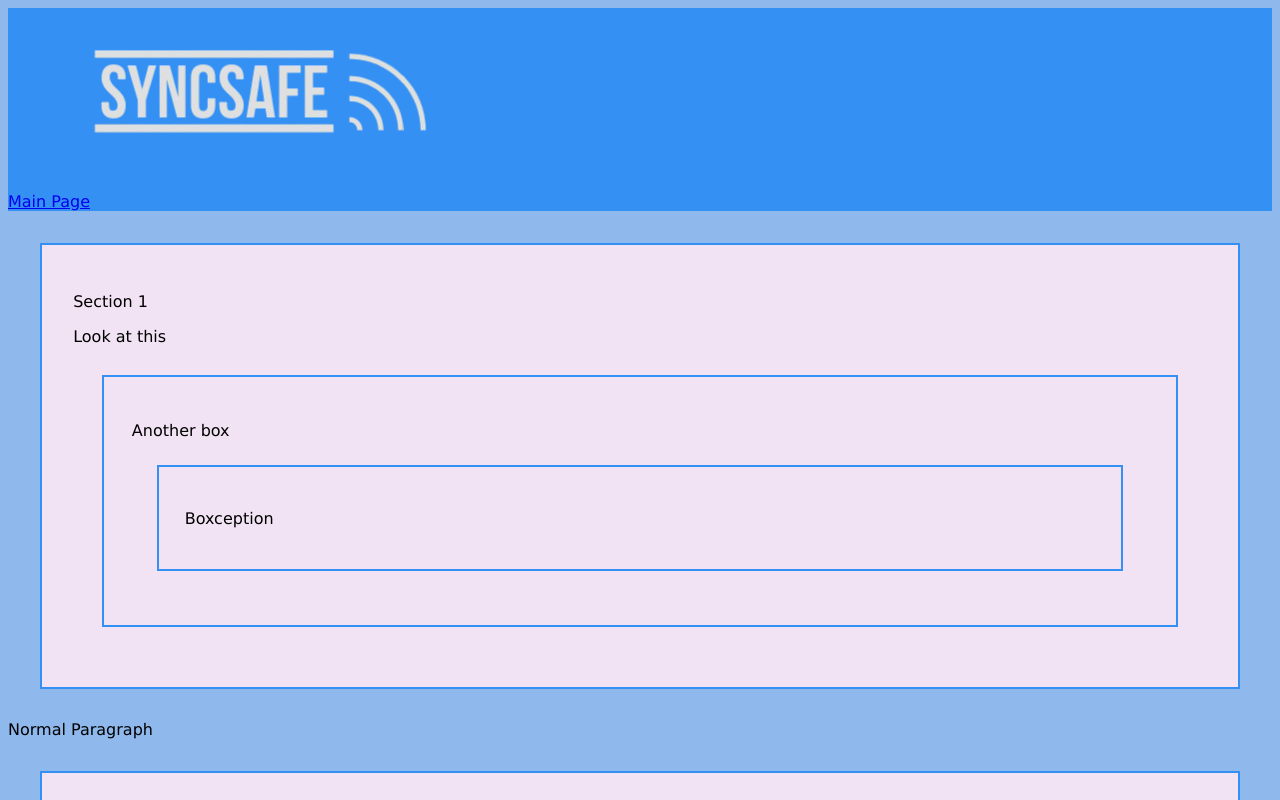
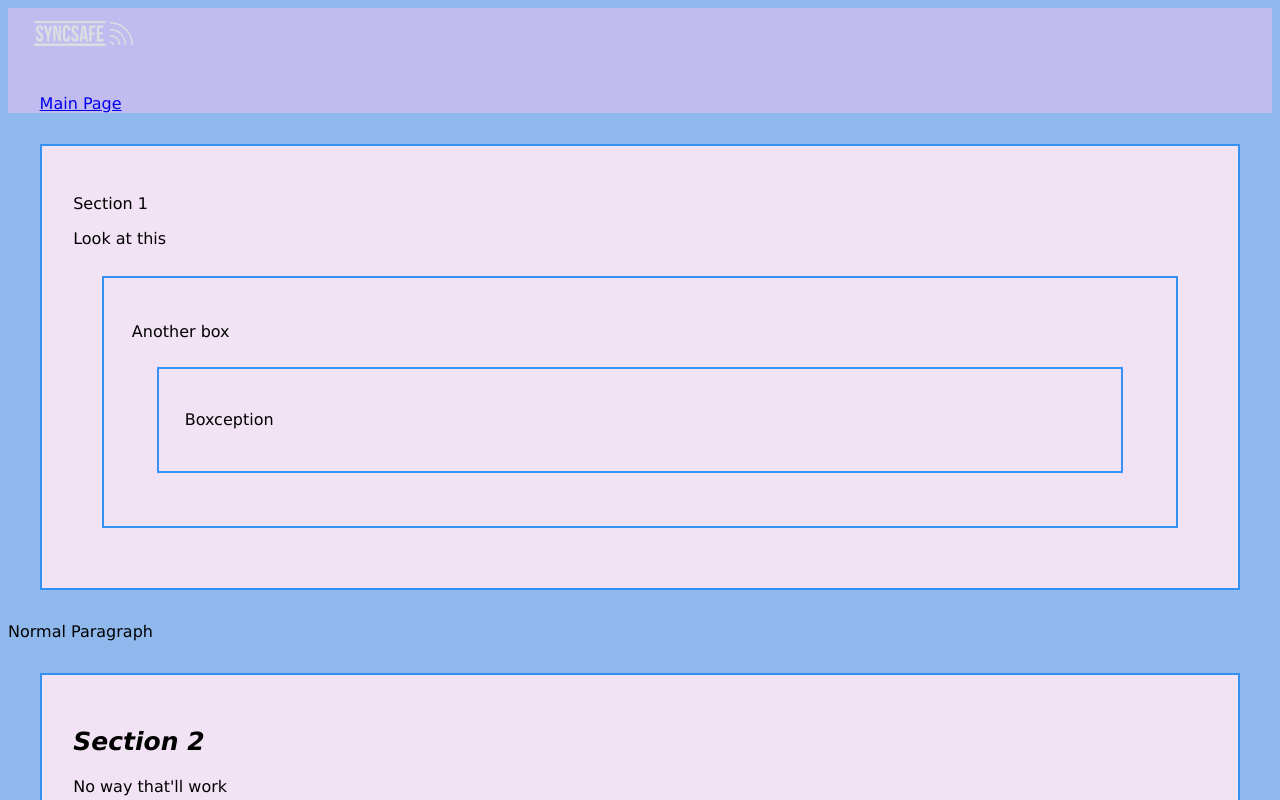
Before and after one commit to SebastianMotsch/CI-102-SyncSafe, a plain HTML site: page maininfo.html in a window 1280 px wide. Shown: the top 800 px of the page. Drawn offline with Linux system fonts and the light colour scheme.

Commit message:
Tried to put image css into the file in class commiting for now

```diff
--- a/maininfo.html
+++ b/maininfo.html
@@ -8,8 +8,12 @@
 </head>
 <body>
     <header>
-        <img src="images/syncsafe_logo.png" alt="Italian Trulli">
-        <p><a href="index.html">Main Page</a></p>
+        <nav>
+            <img src="images/syncsafe_logo.png" alt="Italian Trulli">
+            <ul>
+                <a href="index.html">Main Page</a>
+            </ul>
+        </nav>
     </header>
     <div class="section">
         <p>Section 1</p>
--- a/styles_maininfo.css
+++ b/styles_maininfo.css
@@ -15,8 +15,22 @@ body{
 }
 
 header {
-    background-color: var(--dodgerblue);
+    border: none;
+}
 
+nav{
+    background-color: var(--periwinkle);
+    width: 100%;
+}
+
+nav ul{
+    margin: 2.5%;
+    padding: 0;
+}
+
+nav img {
+    width: 150px;
+    height: 50px;
 }
 
 .section {
@@ -24,6 +38,12 @@ header {
     border: 2px solid var(--dodgerblue);
     padding: 2.5%;
     background-color: var(--palepurple);
+}
+
+.section img {
+    padding: 2.5%;
+    width: 25%;
+    height: 20%;
 }
 
 .section h2 {
```
